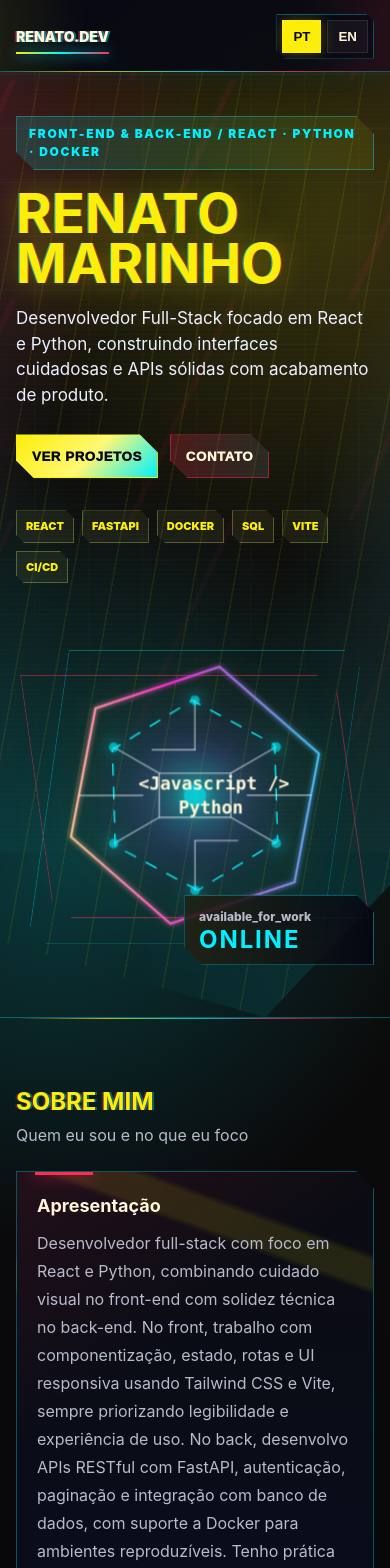
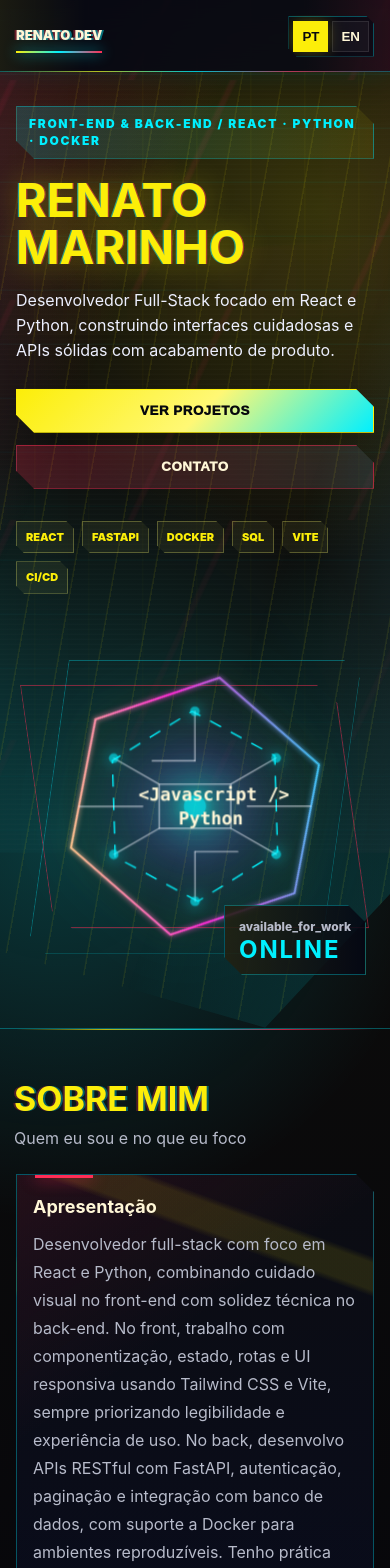
Before and after one commit to Renatoxdev/portfolio, a React (Vite) app: page / in a window 390 px wide. Shown: the top 1568 px of the page. Built offline with nearby package versions, Linux system fonts and the light colour scheme.

Commit message:
fix: improve mobile layout

```diff
--- a/src/components/Button/Button.module.css
+++ b/src/components/Button/Button.module.css
@@ -11,6 +11,7 @@
   clip-path: var(--cut-corners);
   position: relative;
   overflow: hidden;
+  line-height: 1.2;
 }
 
 .button::after {
@@ -57,3 +58,9 @@
   border-color: var(--accent);
   box-shadow: 0 0 26px rgba(255, 45, 85, 0.24);
 }
+
+@media (max-width: 620px) {
+  .button {
+    width: 100%;
+  }
+}
--- a/src/components/ProjectActions/ProjectActions.module.css
+++ b/src/components/ProjectActions/ProjectActions.module.css
@@ -2,6 +2,7 @@
   display: flex;
   gap: 8px;
   flex-wrap: wrap;
+  min-width: 0;
 }
 
 .link {
@@ -16,7 +17,7 @@
   color: var(--text);
   text-decoration: none;
   font-weight: 900;
-  white-space: nowrap;
+  min-width: 0;
   clip-path: polygon(0 0, calc(100% - 10px) 0, 100% 10px, 100% 100%, 10px 100%, 0 calc(100% - 10px));
   transition: transform 160ms ease, border-color 160ms ease, background 160ms ease, color 160ms ease;
 }
@@ -46,3 +47,10 @@
   height: 18px;
   flex: 0 0 18px;
 }
+
+@media (max-width: 560px) {
+  .link {
+    flex: 1 1 120px;
+    padding: 9px 10px;
+  }
+}
--- a/src/components/ProjectCard/ProjectCard.module.css
+++ b/src/components/ProjectCard/ProjectCard.module.css
@@ -70,6 +70,7 @@
   letter-spacing: 0;
   text-transform: uppercase;
   text-shadow: 0 0 14px rgba(252, 238, 9, 0.18);
+  line-height: 1.2;
 }
 
 .summary {
@@ -92,6 +93,7 @@
 @media (max-width: 560px) {
   .body {
     min-height: 0;
+    padding: 16px;
+    gap: 10px;
   }
-
 }
--- a/src/components/Section/Section.module.css
+++ b/src/components/Section/Section.module.css
@@ -2,7 +2,7 @@
   position: relative;
   padding: 72px 0;
   border-bottom: 1px solid var(--border);
-  overflow: hidden;
+  overflow-x: clip;
 }
 
 .section::before {
@@ -44,6 +44,7 @@
   text-transform: uppercase;
   color: var(--warning);
   text-shadow: 2px 0 0 rgba(0, 240, 255, 0.34), -2px 0 0 rgba(255, 45, 85, 0.28);
+  overflow-wrap: normal;
 }
 
 .subtitle {
@@ -56,3 +57,18 @@
 .body {
   width: 100%;
 }
+
+@media (max-width: 620px) {
+  .section {
+    padding: 52px 0;
+  }
+
+  .head {
+    width: min(1120px, calc(100% - 28px));
+  }
+
+  .title {
+    font-size: clamp(24px, 9vw, 34px);
+    line-height: 1.08;
+  }
+}
--- a/src/components/TopNav/TopNav.module.css
+++ b/src/components/TopNav/TopNav.module.css
@@ -145,4 +145,32 @@
   .cta {
     display: none;
   }
+
+  .inner {
+    gap: 8px;
+  }
+
+  .brand {
+    font-size: 13px;
+  }
+
+  .lang {
+    gap: 4px;
+    padding: 4px;
+  }
+
+  .langBtn {
+    padding: 7px 8px;
+  }
 }
+
+@media (max-width: 360px) {
+  .brand {
+    font-size: 12px;
+  }
+
+  .langBtn {
+    padding: 6px 7px;
+    font-size: 12px;
+  }
+}
--- a/src/pages/Home/Home.module.css
+++ b/src/pages/Home/Home.module.css
@@ -1,6 +1,6 @@
 .page {
   min-height: 100vh;
-  overflow: hidden;
+  overflow-x: clip;
 }
 
 .main {
@@ -61,6 +61,7 @@
 
 .kicker {
   width: fit-content;
+  max-width: 100%;
   border: 1px solid var(--border);
   color: var(--primary);
   background: linear-gradient(90deg, rgba(0, 240, 255, 0.16), rgba(252, 238, 9, 0.08));
@@ -71,6 +72,7 @@
   text-transform: uppercase;
   box-shadow: 0 0 24px rgba(0, 240, 255, 0.18);
   clip-path: var(--cut-corners);
+  line-height: 1.45;
 }
 
 .heroTitle {
@@ -86,6 +88,7 @@
     4px 0 0 rgba(0, 240, 255, 0.62),
     -4px 0 0 rgba(255, 45, 85, 0.56);
   animation: titlePulse 3.8s ease-in-out infinite, glitchShift 6.5s steps(1, end) infinite;
+  overflow-wrap: normal;
 }
 
 .heroSubtitle {
@@ -103,6 +106,7 @@
 }
 
 .anchor {
+  min-width: 0;
   text-decoration: none;
 }
 
@@ -305,7 +309,7 @@
     linear-gradient(180deg, var(--surface), rgba(9, 13, 32, 0.88));
   padding: 20px;
   box-shadow: 0 18px 55px rgba(0, 0, 0, 0.22);
-  overflow: hidden;
+  overflow: clip;
   clip-path: var(--cut-corners);
   transition: transform 180ms ease, border-color 180ms ease, box-shadow 180ms ease;
 }
@@ -353,6 +357,7 @@
   text-decoration: none;
   color: var(--text);
   font-weight: 900;
+  min-width: 0;
   clip-path: polygon(0 0, calc(100% - 10px) 0, 100% 10px, 100% 100%, 10px 100%, 0 calc(100% - 10px));
   transition: transform 160ms ease, border-color 160ms ease, color 160ms ease;
 }
@@ -617,20 +622,42 @@
 @media (max-width: 620px) {
   .hero {
     min-height: auto;
-    padding: 44px 0 42px;
+    padding: 34px 0 42px;
   }
 
   .heroTitle {
-    font-size: clamp(42px, 14vw, 64px);
+    max-width: 100%;
+    font-size: clamp(36px, 12vw, 52px);
+    line-height: 1;
+    text-shadow:
+      0 0 20px rgba(252, 238, 9, 0.24),
+      2px 0 0 rgba(0, 240, 255, 0.5),
+      -2px 0 0 rgba(255, 45, 85, 0.48);
+  }
+
+  .heroSubtitle {
+    font-size: 16px;
+    line-height: 1.55;
+  }
+
+  .heroActions {
+    display: grid;
+    grid-template-columns: 1fr;
+  }
+
+  .anchor {
+    width: 100%;
   }
 
   .heroVisual {
-    min-height: 300px;
+    min-height: 260px;
   }
 
   .visualHud {
-    right: 0;
+    right: 8px;
     bottom: 3%;
+    min-width: 0;
+    max-width: calc(100% - 16px);
   }
 
   .skillsGrid {
@@ -653,4 +680,33 @@
   .carouselNext {
     right: 8px;
   }
+
+  .aboutCard,
+  .skillCard,
+  .contactCard {
+    padding: 18px 16px;
+  }
+
+  .link,
+  .mailto {
+    flex: 1 1 130px;
+    justify-content: center;
+  }
 }
+
+@media (max-width: 380px) {
+  .kicker {
+    font-size: 10px;
+    letter-spacing: 0.08em;
+    padding: 7px 10px;
+  }
+
+  .heroTitle {
+    font-size: clamp(32px, 11vw, 42px);
+  }
+
+  .signalBar span {
+    font-size: 10px;
+    padding: 6px 8px;
+  }
+}
--- a/src/pages/ProjectDetails/ProjectDetails.module.css
+++ b/src/pages/ProjectDetails/ProjectDetails.module.css
@@ -53,6 +53,7 @@
   text-transform: uppercase;
   color: var(--warning);
   text-shadow: 3px 0 0 rgba(0, 240, 255, 0.48), -3px 0 0 rgba(255, 45, 85, 0.42);
+  overflow-wrap: normal;
 }
 
 .pageSummary {
@@ -170,4 +171,34 @@
   .grid {
     grid-template-columns: 1fr;
   }
+
+  .page {
+    padding: 34px 0 54px;
+  }
+
+  .head {
+    padding: 22px 18px;
+  }
+
+  .pageTitle {
+    max-width: 100%;
+    font-size: clamp(34px, 12vw, 54px);
+    line-height: 1;
+    text-shadow: 2px 0 0 rgba(0, 240, 255, 0.42), -2px 0 0 rgba(255, 45, 85, 0.36);
+  }
+
+  .pageSummary {
+    font-size: 16px;
+    line-height: 1.55;
+  }
+
+  .card {
+    padding: 18px 16px;
+  }
 }
+
+@media (max-width: 380px) {
+  .pageTitle {
+    font-size: clamp(30px, 11vw, 42px);
+  }
+}
--- a/src/styles/globals.css
+++ b/src/styles/globals.css
@@ -43,6 +43,7 @@ body {
     linear-gradient(180deg, #11100b 0%, var(--bg) 32%, var(--bg-deep) 100%);
   color: var(--text);
   line-height: 1.5;
+  overflow-x: hidden;
 }
 
 body::before {
@@ -88,6 +89,16 @@ a {
   color: inherit;
 }
 
+p,
+li,
+h1,
+h2,
+h3,
+button,
+a {
+  overflow-wrap: anywhere;
+}
+
 ::selection {
   background: rgba(252, 238, 9, 0.86);
   color: #08080a;
```
